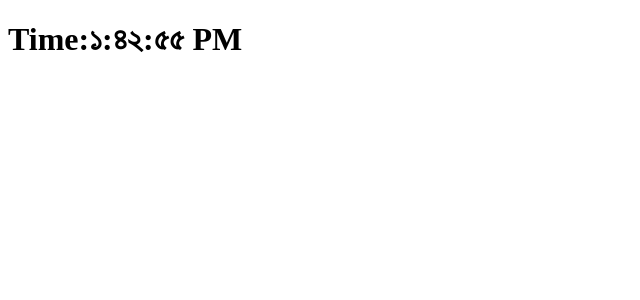
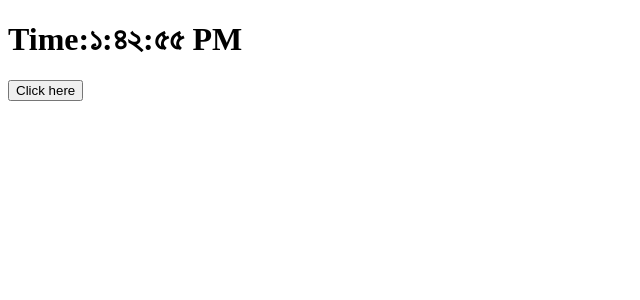
Before and after one commit to sayemhossain/react-practice-two, a React (Create React App) app: page / in a window 1280 px wide. Shown: the top 300 px of the page, without its empty margins (0-640 px from the left). Built offline with nearby package versions, Linux system fonts and the light colour scheme.

Commit message:
new code added

```diff
--- a/src/App.js
+++ b/src/App.js
@@ -3,7 +3,7 @@ import Clock from "./components/Clock";
 function App() {
   return (
     <div>
-      <Clock locale="bn-BD" />
+      <Clock />
     </div>
   );
 }
--- a/src/components/Clock.js
+++ b/src/components/Clock.js
@@ -1,10 +1,8 @@
 import React from "react";
 
 class Clock extends React.Component {
-  constructor(props) {
-    super(props);
-    this.state = { date: new Date() };
-  }
+  state = { date: new Date(), locale: "bn-BD" };
+
   componentDidMount() {
     this.clockTimer = setInterval(() => {
       this.tick();
@@ -18,14 +16,25 @@ class Clock extends React.Component {
       date: new Date(),
     });
   }
+  handleClick = () => {
+    this.setState({
+      locale: "en-US",
+    });
+  };
   render() {
+    const { date, locale } = this.state;
     return (
-      <h1 className="heading">
-        <span className="text">
-          Time:
-          {this.state.date.toLocaleTimeString(this.props.locale)}
-        </span>
-      </h1>
+      <div>
+        <h1 className="heading">
+          <span className="text">
+            Time:
+            {this.state.date.toLocaleTimeString(locale)}
+          </span>
+        </h1>
+        <button type="button" onClick={this.handleClick}>
+          Click here
+        </button>
+      </div>
     );
   }
 }
```
